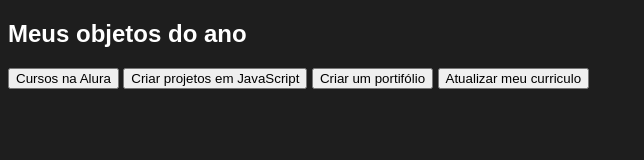
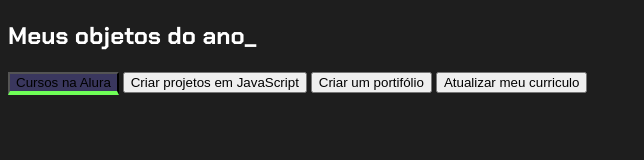
Before and after one commit to danzin-puto/gago-3b, a plain HTML site: page dan 3b/index.html in a window 1280 px wide. Shown: the whole page, without its empty margins (0-644 px from the left). Drawn offline with Linux system fonts and the light colour scheme.

Commit message:
Add files via upload

```diff
--- a/dan 3b/index.html
+++ b/dan 3b/index.html
@@ -9,13 +9,16 @@
 </head>
 <body>
     <section class="conteudo-principal"></section>
-    <h2 class="titulo-principal">Meus objetos do ano</h2>
+    <h2 class="titulo-principal">Meus objetos do ano_</h2>
     <div class="botoes">
-        <button class="botao">Cursos na Alura</button>
+        <button class="botao ativo">Cursos na Alura</button>
         <button class="botao">Criar projetos em JavaScript</button>
         <button class="botao">Criar um portifólio</button>
         <button class="botao">Atualizar meu curriculo</button>
 
     </div>
+
+    <script src="main.js"></script>
+
 </body>
 </html>
--- a/dan 3b/style.css
+++ b/dan 3b/style.css
@@ -1,3 +1,6 @@
+
+@import url('https://fonts.googleapis.com/css2?family=Chakra+Petch:ital,wght@0,300;0,400;0,500;0,600;0,700;1,300;1,400;1,500;1,600;1,700&display=swap');
+
 :root { --cor-de-fundo: #1E1E1E;
     --verde: #6FFF57;
     --branco: #FFFFFF;
@@ -5,7 +8,11 @@
     --botao-inativo: rgba(58, 55, 94, 0.5);
     --texto-fundo: rgba(58, 55, 94, 0.3); }
 
-
 body {
     background-color: var(--cor-de-fundo);
     color: var(--branco); font-family: 'Chakra Petch', sans-serif;}
+
+.ativo {
+    background-color: var(--botao-ativo);
+    border-bottom: 4px solid var(--verde);
+}
```
